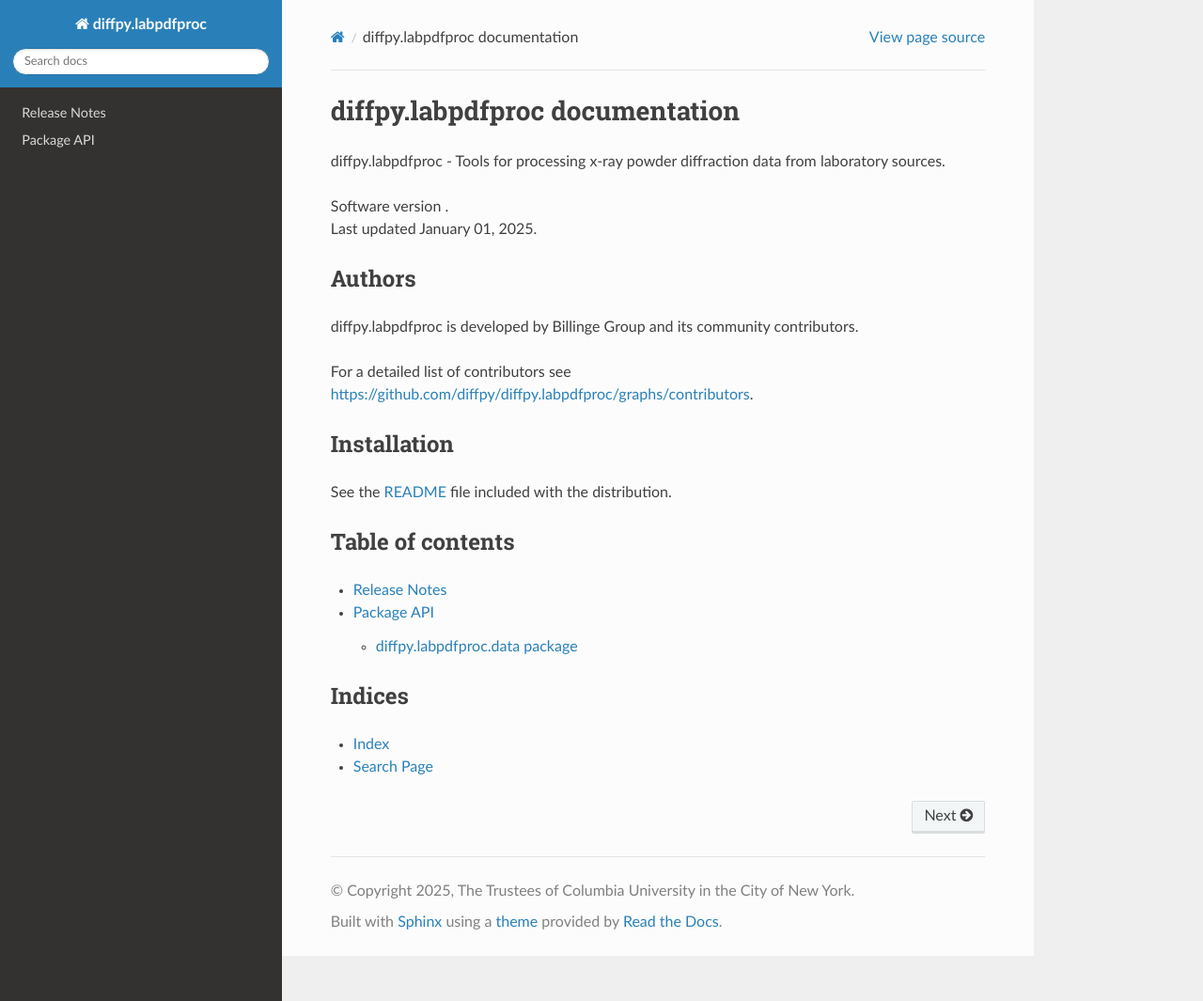
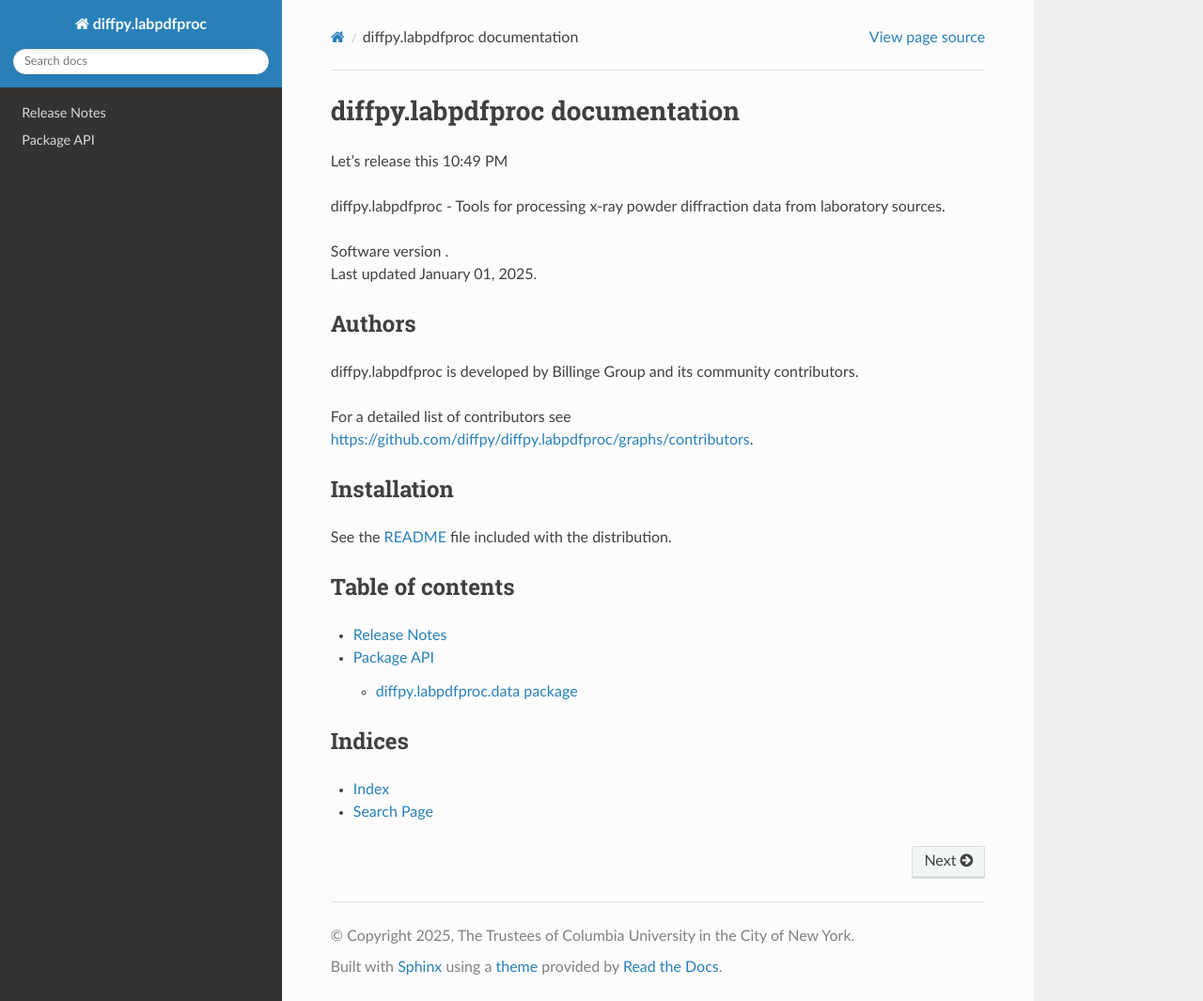
Before and after one commit to bobleesj/bobleesj.release, a Sphinx documentation site: the page built from doc/source/index.rst, in a window 1280 px wide and 1065 px high. Shown: the whole window at 94% size. Built offline with Sphinx 7.4.7 and the Read the Docs theme 3.1.0, drawn with Linux system fonts in a browser that asks for light colours; pages that are not in the unit, such as notebooks, are missing from menus; the version number could not be read and is left out.

Commit message:
Add description 10:40 PM

```diff
--- a/doc/source/index.rst
+++ b/doc/source/index.rst
@@ -3,6 +3,8 @@
 #######
 
 .. |title| replace:: diffpy.labpdfproc documentation
+
+Let's release this 10:49 PM
 
 diffpy.labpdfproc - Tools for processing x-ray powder diffraction data from laboratory sources.
 
```
